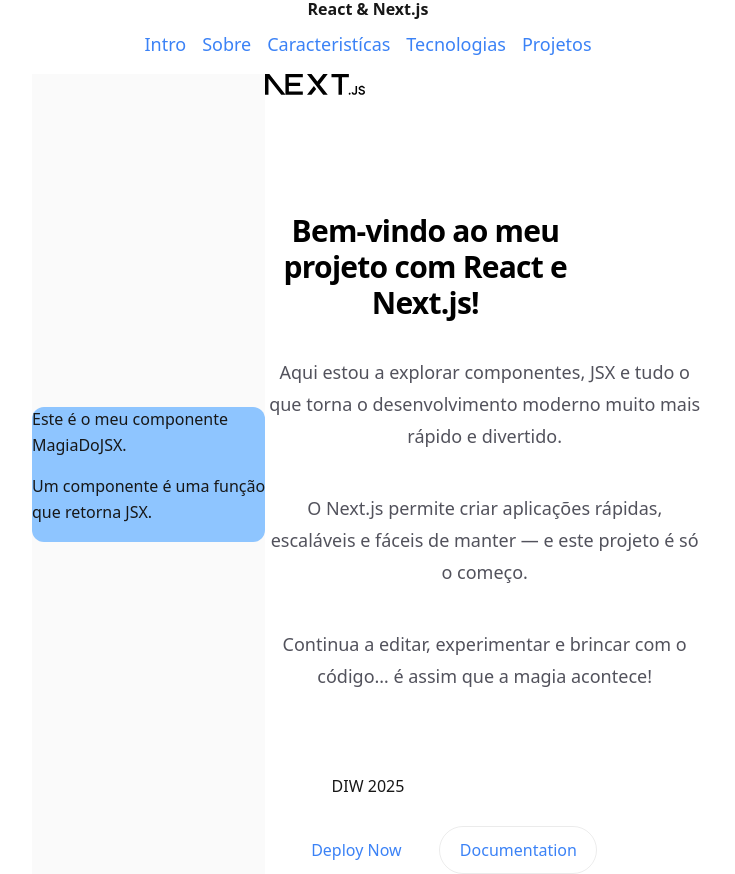
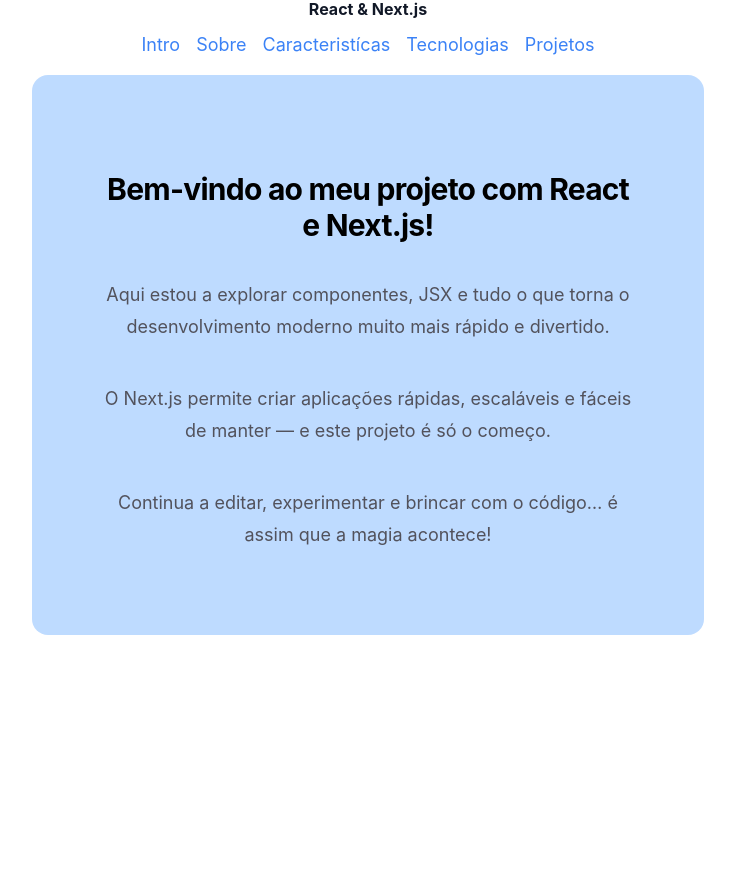
Before and after one commit to maximonunes/maximomnunes, a Next.js app: page / in a window 1280 px wide. Shown: the whole page, without its empty margins (272-1007 px from the left). After the commit the page ends 800 px from the top, so only its background shows below. Built offline with nearby package versions, Linux system fonts and the light colour scheme.

Commit message:
Update images

```diff
--- a/app/globals.css
+++ b/app/globals.css
@@ -1,48 +1,55 @@
-
 @import "tailwindcss";
 
-
+/* =============================
+   VARIÁVEIS GLOBAIS
+============================= */
 :root {
   --background: #ffffff;
-  --foreground: #171717;
+  --foreground: #111827;
 
   --primary: #3b82f6;
   --primary-dark: #1e40af;
+
   --secondary: #6b7280;
+  --muted: #9ca3af;
 
   --border: #e5e7eb;
-  --radius: 8px;
+  --radius: 12px;
 
-  --transition: 0.25s ease;
+  --transition: 0.3s ease;
 
-  --font-sans: Arial, Helvetica, sans-serif;
-  --font-mono: Consolas, "Courier New", monospace;
+  --font-sans: 'Inter', Arial, Helvetica, sans-serif;
+  --font-mono: 'Fira Code', Consolas, 'Courier New', monospace;
+
+  --shadow-sm: 0 4px 10px rgba(0, 0, 0, 0.05);
+  --shadow-md: 0 6px 18px rgba(0, 0, 0, 0.08);
+  --shadow-lg: 0 10px 30px rgba(0, 0, 0, 0.12);
 }
 
-:root {
-  --color-background: var(--background);
-  --color-foreground: var(--foreground);
-  --font-sans: var(--font-sans);
-  --font-mono: var(--font-mono);
-}
-
-
+/* DARK MODE */
 @media (prefers-color-scheme: dark) {
   :root {
-    --background: #0a0a0a;
-    --foreground: #ededed;
+    --background: #0f172a;
+    --foreground: #f1f5f9;
 
     --primary: #60a5fa;
     --primary-dark: #1e3a8a;
-    --border: #2d2d2d;
+
+    --border: #1e293b;
+    --muted: #94a3b8;
+
+    --shadow-sm: 0 4px 10px rgba(255, 255, 255, 0.05);
+    --shadow-md: 0 6px 18px rgba(255, 255, 255, 0.07);
+    --shadow-lg: 0 10px 30px rgba(255, 255, 255, 0.1);
   }
 }
 
 
+/* =============================
+   RESET E BASE
+============================= */
 *, *::before, *::after {
-  margin: 0;
-  padding: 0;
-  box-sizing: border-box;
+  margin: 0; padding: 0; box-sizing: border-box;
 }
 
 html, body {
@@ -54,9 +61,16 @@
   background: var(--background);
   color: var(--foreground);
   font-family: var(--font-sans);
-  line-height: 1.6;
+  line-height: 1.7;
   transition: background var(--transition), color var(--transition);
 }
+
+a {
+  color: var(--primary);
+  text-decoration: none;
+  transition: color var(--transition);
+}
+a:hover { color: var(--primary-dark); }
 
 img, picture, video, canvas, svg {
   display: block;
@@ -68,71 +82,104 @@
   color: inherit;
 }
 
-ul, ol {
-  list-style: none;
+ul, ol { list-style: none; }
+
+h1, h2, h3, h4, h5, h6 {
+  font-weight: 700;
+  margin-bottom: 0.75rem;
+  line-height: 1.2;
+}
+p { margin-bottom: 1rem; }
+
+code, pre {
+  font-family: var(--font-mono);
+  background: rgba(0,0,0,0.06);
+  padding: 0.25rem 0.5rem;
+  border-radius: var(--radius);
+}
+@media (prefers-color-scheme: dark) {
+  code, pre { background: rgba(255,255,255,0.07); }
 }
 
 
-h1, h2, h3, h4, h5, h6 {
-  line-height: 1.2;
-  font-weight: 700;
-  margin-bottom: 0.7rem;
-}
-
-p {
-  margin-bottom: 1rem;
-}
-
-a {
-  color: var(--primary);
-  text-decoration: none;
-  transition: color var(--transition);
-}
-
-a:hover {
-  color: var(--primary-dark);
-}
-
-
+/* =============================
+   LAYOUT
+============================= */
 .container {
   width: min(1200px, 90%);
   margin: 0 auto;
 }
 
-.section {
-  padding: 3rem 0;
+.section { padding: 2.5rem 0; }
+
+
+/* GRIDS */
+.grid {
+  display: grid;
+  gap: 2rem;
+}
+
+.grid-2 { grid-template-columns: repeat(auto-fit, minmax(300px, 1fr)); }
+.grid-3 { grid-template-columns: repeat(auto-fit, minmax(260px, 1fr)); }
+
+
+/* =============================
+   NAVBAR PROFISSIONAL
+============================= */
+.navbar {
+  width: 100%;
+  padding: 1rem 0;
+  position: sticky;
+  top: 0;
+  z-index: 50;
+
+  background: rgba(255,255,255,0.75);
+  backdrop-filter: blur(12px);
+
+  border-bottom: 1px solid var(--border);
+}
+@media (prefers-color-scheme: dark) {
+  .navbar {
+    background: rgba(15, 23, 42, 0.55);
+    backdrop-filter: blur(14px);
+  }
+}
+
+.navbar ul {
+  display: flex;
+  gap: 1.8rem;
+  justify-content: center;
+}
+
+.navbar a {
+  font-weight: 600;
+  transition: opacity var(--transition);
+}
+.navbar a:hover {
+  opacity: 0.7;
 }
 
 
-.grid {
-  display: grid;
-  gap: 1.5rem;
-}
-
-.grid-2 {
-  grid-template-columns: repeat(auto-fit, minmax(300px, 1fr));
-}
-
-.grid-3 {
-  grid-template-columns: repeat(auto-fit, minmax(250px, 1fr));
-}
-
-
+/* =============================
+   BUTTONS
+============================= */
 .btn {
   display: inline-block;
-  padding: 0.7rem 1.4rem;
+  padding: 0.85rem 1.7rem;
+
   background: var(--primary);
-  color: #fff;
+  color: white;
+
+  border: none;
   border-radius: var(--radius);
+  cursor: pointer;
   font-weight: 600;
-  cursor: pointer;
-  border: none;
+
   transition: background var(--transition), transform 0.2s;
 }
-
 .btn:hover {
   background: var(--primary-dark);
-  transform: translateY(-2px);
+  transform: translateY(-3px);
 }
 
 .btn-outline {
@@ -140,18 +187,40 @@
   border: 2px solid var(--primary);
   color: var(--primary);
 }
-
 .btn-outline:hover {
   background: var(--primary);
-  color: #fff;
+  color: white;
 }
 
 
+/* =============================
+   CARDS
+============================= */
+.card {
+  background: var(--background);
+  border: 1px solid var(--border);
+  padding: 2rem;
+  border-radius: var(--radius);
+
+  box-shadow: var(--shadow-sm);
+
+  transition: transform var(--transition), box-shadow var(--transition);
+}
+.card:hover {
+  transform: translateY(-6px);
+  box-shadow: var(--shadow-lg);
+}
+
+
+/* =============================
+   FORMS
+============================= */
 input, textarea, select {
   width: 100%;
-  padding: 0.8rem;
+  padding: 1rem;
   border: 1px solid var(--border);
   border-radius: var(--radius);
+
   background: var(--background);
   transition: border var(--transition), background var(--transition);
 }
@@ -161,58 +230,29 @@
   border-color: var(--primary);
   background: rgba(0,0,0,0.03);
 }
-
-
-.card {
-  background: var(--background);
-  border: 1px solid var(--border);
-  padding: 1.5rem;
-  border-radius: var(--radius);
-  box-shadow: 0 2px 4px rgba(0,0,0,0.05);
-  transition: transform var(--transition), box-shadow var(--transition);
-}
-
-.card:hover {
-  transform: translateY(-4px);
-  box-shadow: 0 4px 12px rgba(0,0,0,0.1);
+@media (prefers-color-scheme: dark) {
+  input:focus, textarea:focus, select:focus {
+    background: rgba(255,255,255,0.05);
+  }
 }
 
 
-.navbar {
-  width: 100%;
-  padding: 1rem 0;
-  border-bottom: 1px solid var(--border);
-  background: var(--background);
-  position: sticky;
-  top: 0;
-  z-index: 50;
-}
-
-.navbar ul {
-  display: flex;
-  gap: 1.5rem;
-}
-
-.navbar a {
-  font-weight: 600;
-}
-
-
+/* =============================
+   ANIMAÇÕES SUAVES
+============================= */
 .fade-in {
-  animation: fadeIn 0.6s ease forwards;
+  animation: fadeIn 0.8s ease forwards;
   opacity: 0;
 }
-
 @keyframes fadeIn {
   to { opacity: 1; }
 }
 
 .slide-up {
-  animation: slideUp 0.6s ease forwards;
+  animation: slideUp 0.7s ease forwards;
   opacity: 0;
-  transform: translateY(20px);
+  transform: translateY(25px);
 }
-
 @keyframes slideUp {
   to {
     opacity: 1;
@@ -221,38 +261,21 @@
 }
 
 
+/* =============================
+   UTILITÁRIOS
+============================= */
+.shadow { box-shadow: var(--shadow-md); }
+.rounded { border-radius: var(--radius); }
+.text-center { text-align: center; }
 
-/* Sombra */
-.shadow {
-  box-shadow: 0 4px 14px rgba(0,0,0,0.08);
-}
-
-/* Bordas */
-.rounded {
-  border-radius: var(--radius);
-}
-
-/* Espaçamento rápido */
-.mt-2 { margin-top: 0.5rem; }
+.mt-2 { margin-top: .5rem; }
 .mt-4 { margin-top: 1rem; }
 .mt-8 { margin-top: 2rem; }
 
-.mb-2 { margin-bottom: 0.5rem; }
+.mb-2 { margin-bottom: .5rem; }
 .mb-4 { margin-bottom: 1rem; }
 .mb-8 { margin-bottom: 2rem; }
 
-.p-2 { padding: 0.5rem; }
+.p-2 { padding: .5rem; }
 .p-4 { padding: 1rem; }
 .p-8 { padding: 2rem; }
-
-
-.text-center { text-align: center; }
-
-.footer {
-  text-align: center;
-  padding: 2rem;
-  border-top: 1px solid var(--border);
-  margin-top: 3rem;
-  font-size: 0.9rem;
-  opacity: 0.7;
-}
--- a/app/layout.tsx
+++ b/app/layout.tsx
@@ -26,7 +26,7 @@
   const data = new Date();
 
   return (
-    <html lang="en">
+    <html lang="pt">
       <body className="flex flex-col justify-start gap-4 p-20 items-center min-h-screen">
         <header className="flex flex-col items-center">
           <h1>React & Next.js</h1>
@@ -42,9 +42,8 @@
         <main className="bg-blue-200 p-5 rounded-2xl max-w-2xl min-h-[70vh]">
           {children}
         </main>
+      </body>
+      </html>
 
-        <footer>DIW {data.getFullYear()}</footer>
-      </body>
-    </html>
   );
 }
--- a/app/page.tsx
+++ b/app/page.tsx
@@ -1,86 +1,31 @@
 import Image from "next/image";
 import Link from "next/link";
 import MagiaDoJSX from "@/components/MagiaDoJSX";
-import "./globals.css";
 
 export default function Home() {
   return (
-    <div className="flex min-h-screen items-center justify-center bg-zinc-50 font-sans dark:bg-black">
+    <div className="flex flex-col items-center gap-6 p-8">
 
-      <header className="flex flex-col items-center gap-4 py-6">
-        <h1 className="text-2xl font-semibold dark:text-white"></h1>
 
-        {/*
-<nav className="flex gap-4 text-lg">
-  <Link href="/">Intro</Link>
-  <Link href="/sobre">Sobre</Link>
-  <Link href="/caracteristicas">Caracteristícas</Link>
-  <Link href="/tecnologias">Tecnologias</Link>
-  <Link href="/projetos">Projetos</Link>
-</nav>
-*/}
+      <main className="bg-blue-200 p-8 rounded-2xl max-w-2xl w-full">
 
-      </header>
 
-      {/* 👉 Componente inserido aqui */}
-      <MagiaDoJSX />
-
-      <main className="flex min-h-screen w-full max-w-3xl flex-col items-center justify-between py-32 px-16 bg-white dark:bg-black sm:items-start">
-
-  <Image
-    className="dark:invert"
-    src="/next.svg"
-    alt="Next.js logo"
-    width={100}
-    height={20}
-    priority
-  />
-
-  <div className="flex flex-col items-center gap-6 text-center sm:items-start sm:text-left">
-    <h1 className="max-w-xs text-3xl font-semibold leading-10 tracking-tight text-black dark:text-zinc-50">
+        <div className="flex flex-col items-center gap-6 text-center sm:items-start sm:text-left mt-8">
+          <h1 className="max-w-xl text-3xl font-semibold leading-10 tracking-tight text-black dark:text-zinc-50">
             Bem-vindo ao meu projeto com React e Next.js!
           </h1>
 
-    <p className="max-w-md text-lg leading-8 text-zinc-600 dark:text-zinc-400">
-      Aqui estou a explorar componentes, JSX e tudo o que torna o desenvolvimento
-      moderno muito mais rápido e divertido.
+          <p className="max-w-xl text-lg leading-8 text-zinc-600 dark:text-zinc-400">
+            Aqui estou a explorar componentes, JSX e tudo o que torna o desenvolvimento moderno muito mais rápido e divertido.
           </p>
 
-    <p className="max-w-md text-lg leading-8 text-zinc-600 dark:text-zinc-400">
-      O Next.js permite criar aplicações rápidas, escaláveis e fáceis de manter —
-      e este projeto é só o começo.
+          <p className="max-w-xl text-lg leading-8 text-zinc-600 dark:text-zinc-400">
+            O Next.js permite criar aplicações rápidas, escaláveis e fáceis de manter — e este projeto é só o começo.
           </p>
 
-    <p className="max-w-md text-lg leading-8 text-zinc-600 dark:text-zinc-400">
+          <p className="max-w-xl text-lg leading-8 text-zinc-600 dark:text-zinc-400">
             Continua a editar, experimentar e brincar com o código… é assim que a magia acontece!
           </p>
-  </div>
-
-  <div className="flex flex-col gap-4 text-base font-medium sm:flex-row">
-    <a
-      className="flex h-12 w-full items-center justify-center gap-2 rounded-full bg-foreground px-5 text-background transition-colors hover:bg-[#383838] dark:hover:bg-[#ccc] md:w-[158px]"
-      href="https://vercel.com/new"
-      target="_blank"
-      rel="noopener noreferrer"
-    >
-      <Image
-        className="dark:invert"
-        src="/vercel.svg"
-        alt="Vercel logomark"
-        width={16}
-        height={16}
-      />
-      Deploy Now
-    </a>
-
-    <a
-      className="flex h-12 w-full items-center justify-center rounded-full border border-solid border-black/8 px-5 transition-colors hover:border-transparent hover:bg-black/4 dark:border-white/[.145] dark:hover:bg-[#1a1a1a] md:w-[158px]"
-      href="https://nextjs.org/docs"
-      target="_blank"
-      rel="noopener noreferrer"
-    >
-      Documentation
-    </a>
         </div>
       </main>
     </div>
```
Also changed, not shown: app/tecnologias/page.tsx (+4 -3 lines), public/images/github-logo.png (added). Lines whose indentation alone changed are shown as unchanged.
